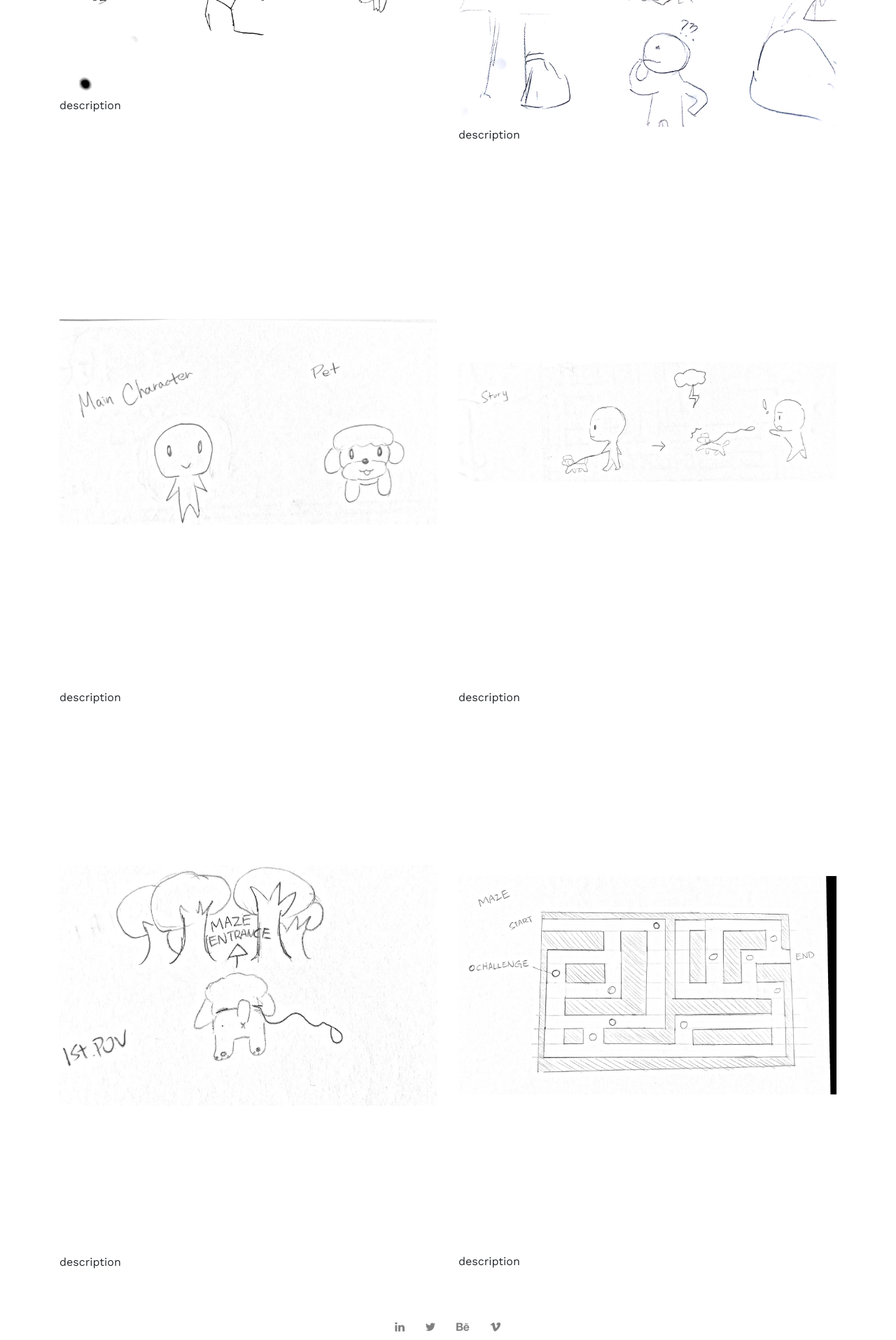
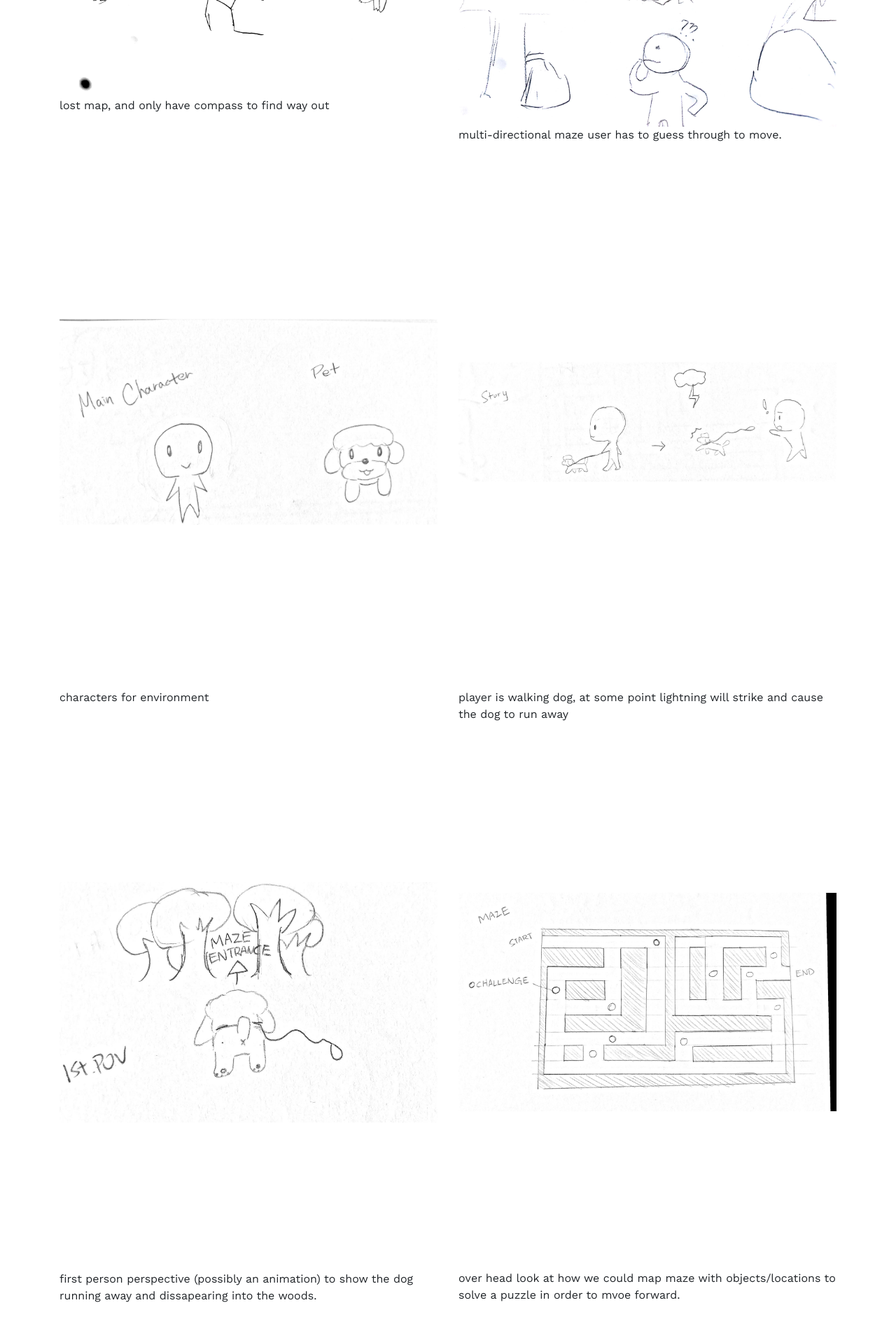
Before and after one commit to RickyLalli/VirtualSpace_Website, a plain HTML site: page concept-sketch.html in a window 1280 px wide. Shown: the part 1240-3155 px from the top of the page at 70% size. Drawn offline with nearby package versions, Linux system fonts and the light colour scheme.

Commit message:
updated text boxes

```diff
--- a/concept-sketch.html
+++ b/concept-sketch.html
@@ -87,7 +87,7 @@
               <div class="col">
                    <img src="assets/sketch_1.jpg" class="img-fluid" alt="Responsive image">
                    <p>
-                      description
+                      lost map, and only have compass to find way out
                   </p>
 
 
@@ -95,7 +95,7 @@
               <div class="col">
                   <img src="assets/sketch_2.jpg" class="img-fluid" alt="Responsive image">
                   <p>
-                      description
+                      multi-directional maze user has to guess through to move.
                   </p>
               </div>
             </div>
@@ -106,7 +106,7 @@
               <div class="col">
                    <img src="assets/sketch_3.jpg" class="img-fluid" alt="Responsive image">
                    <p>
-                      description
+                      characters for environment
                   </p>
 
 
@@ -114,7 +114,7 @@
               <div class="col">
                   <img src="assets/sketch_4_p1.jpg" class="img-fluid" alt="Responsive image">
                   <p>
-                      description
+                      player is walking dog, at some point lightning will strike and cause the dog to run away
                   </p>
               </div>
             </div>
@@ -124,14 +124,14 @@
               <div class="col">
                   <img src="assets/sketch_4_p2.jpg" class="img-fluid" alt="Responsive image">
                   <p>
-                      description
+                      first person perspective (possibly an animation) to show the dog running away and dissapearing into the woods.
                   </p>
               </div>
 
               <div class="col">
                   <img src="assets/sketch_4_p3.jpg" class="img-fluid" alt="Responsive image">
                   <p>
-                      description
+                      over head look at how we could map maze with objects/locations to solve a puzzle in order to mvoe forward.
                   </p>
               </div>
              </div>
```
Also changed, not shown: index.html (+4 -3 lines), project-brief.html (+2 -3 lines).
